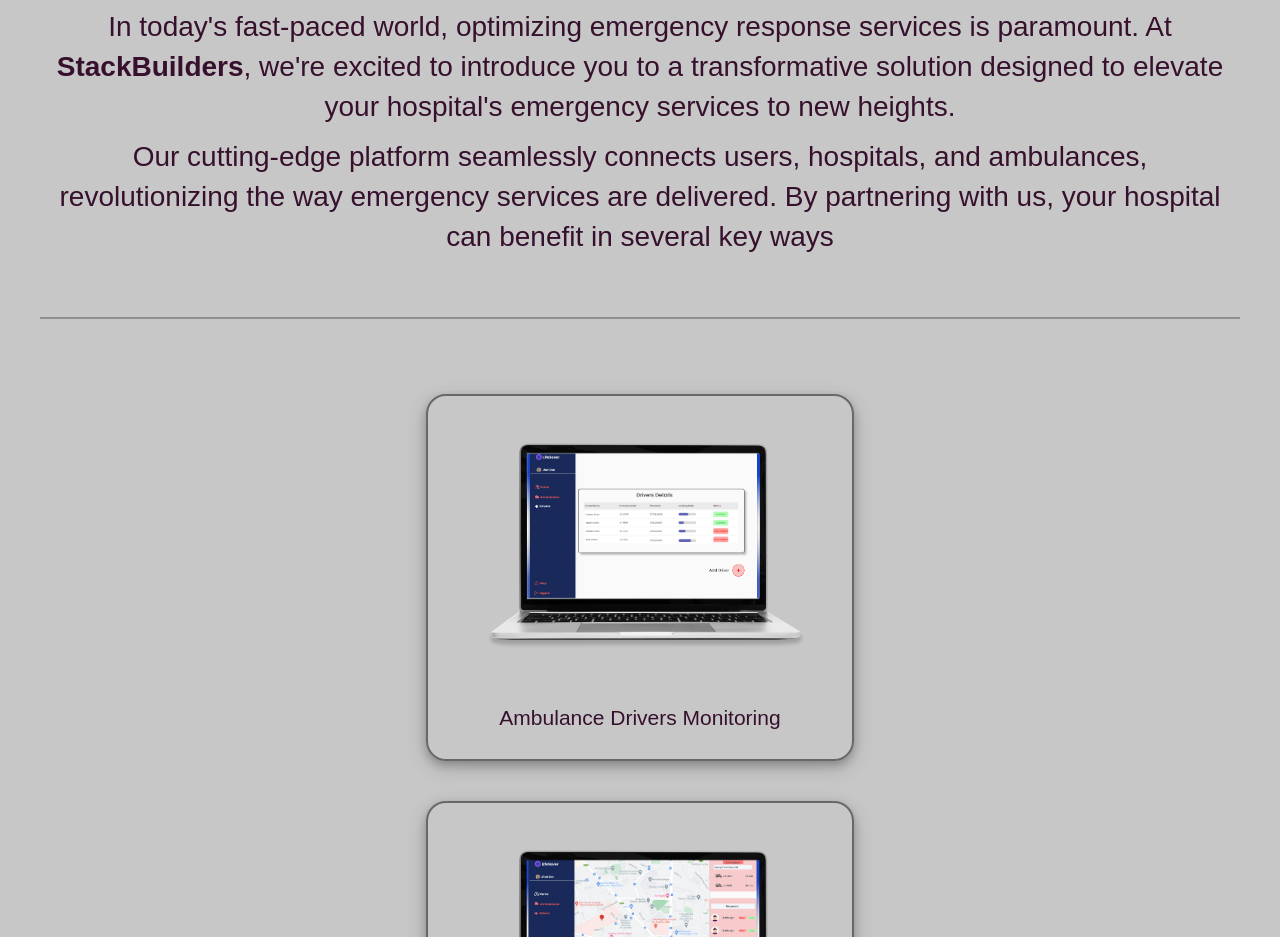
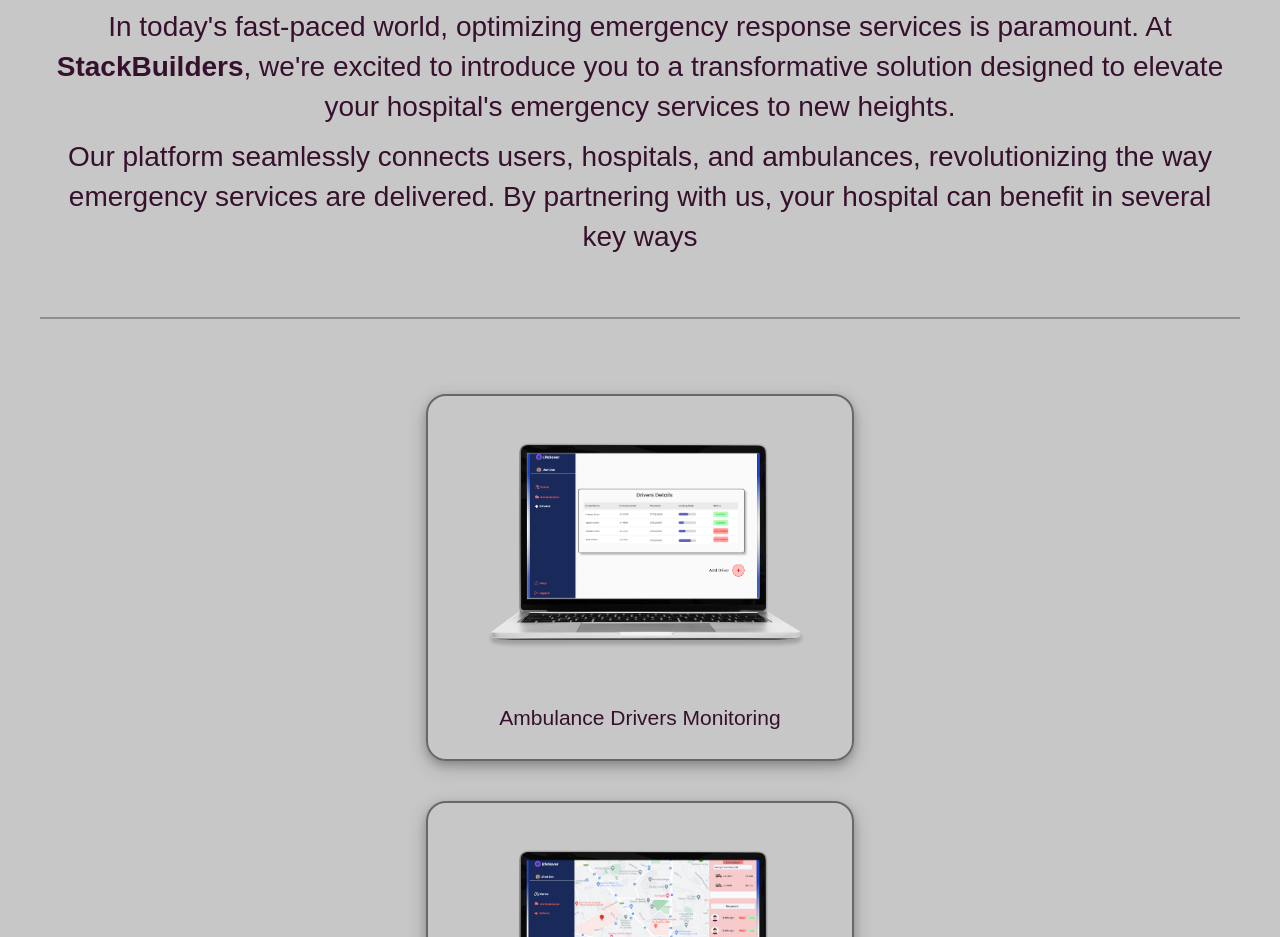
Before and after one commit to TJSangaran/About.github.io, a plain HTML site: page index.html in a window 1280 px wide. Shown: the part 1202-2139 px from the top of the page. Drawn offline with nearby package versions, Linux system fonts and the light colour scheme; a web font is replaced by a local one.

Commit message:
Update index.html

```diff
--- a/index.html
+++ b/index.html
@@ -51,7 +51,7 @@
             At <strong>StackBuilders</strong>, we're excited to introduce you to a transformative
             solution designed to elevate your hospital's emergency
             services to new heights.</p>
-        <p class="container-3_paragraph">Our cutting-edge platform seamlessly connects users, hospitals,
+        <p class="container-3_paragraph">Our platform seamlessly connects users, hospitals,
             and ambulances, revolutionizing the way emergency services are delivered.
             By partnering with us, your hospital can benefit in several key ways</p>
     </div>
```
